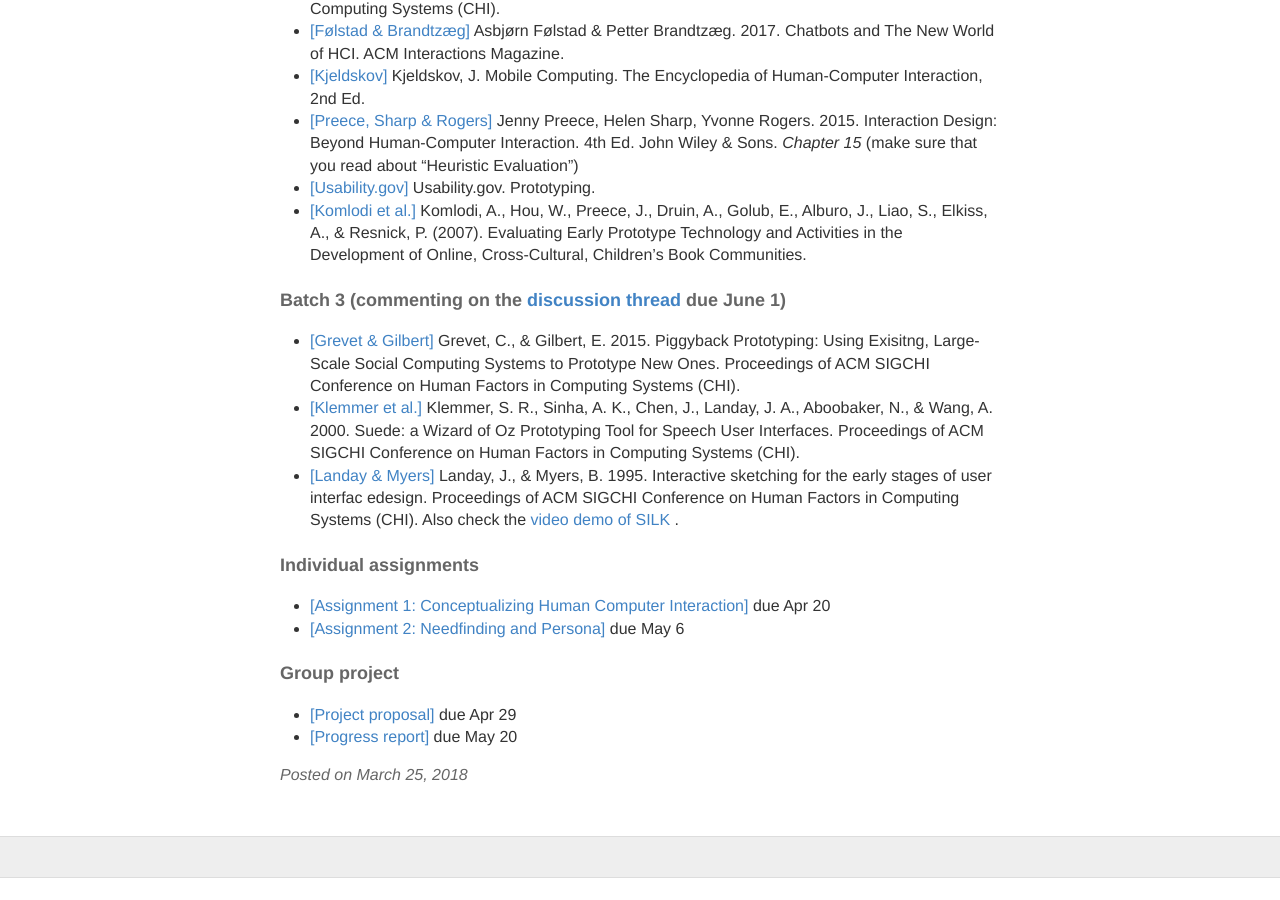
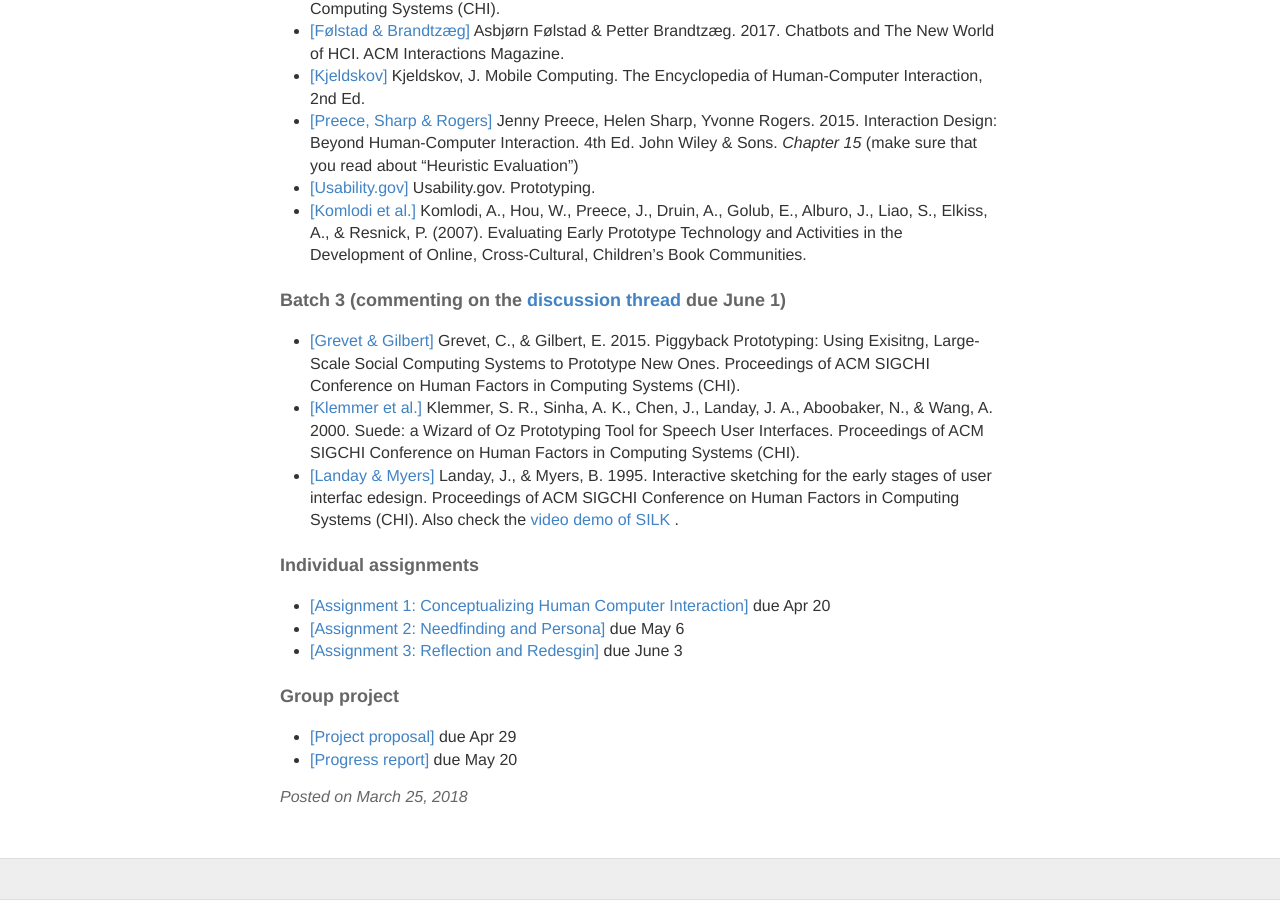
Before and after one commit to hciwang/hciwang.github.io, a Jekyll site: the page built from _posts/2018-3-25-lectures.md, in a window 1280 px wide and 900 px high, scrolled down 3610 px. Built offline with Jekyll 4.4.1, drawn with Linux system fonts in a browser that asks for light colours; before the commit the page ends 4488 px from its top, so only the background shows below that.

Commit message:
Update 2018-3-25-lectures.md

```diff
--- a/_posts/2018-3-25-lectures.md
+++ b/_posts/2018-3-25-lectures.md
@@ -129,6 +129,7 @@ Week 10
 #### Individual assignments
 - [[Assignment 1: Conceptualizing Human Computer Interaction]](https://canvas.ucdavis.edu/courses/225630/assignments/180502) due Apr 20
 - [[Assignment 2: Needfinding and Persona]](https://canvas.ucdavis.edu/courses/225630/assignments/193960) due May 6
+- [[Assignment 3: Reflection and Redesgin]]() due June 3
 
 #### Group project
 - [[Project proposal]](https://canvas.ucdavis.edu/courses/225630/assignments/192508) due Apr 29
```
